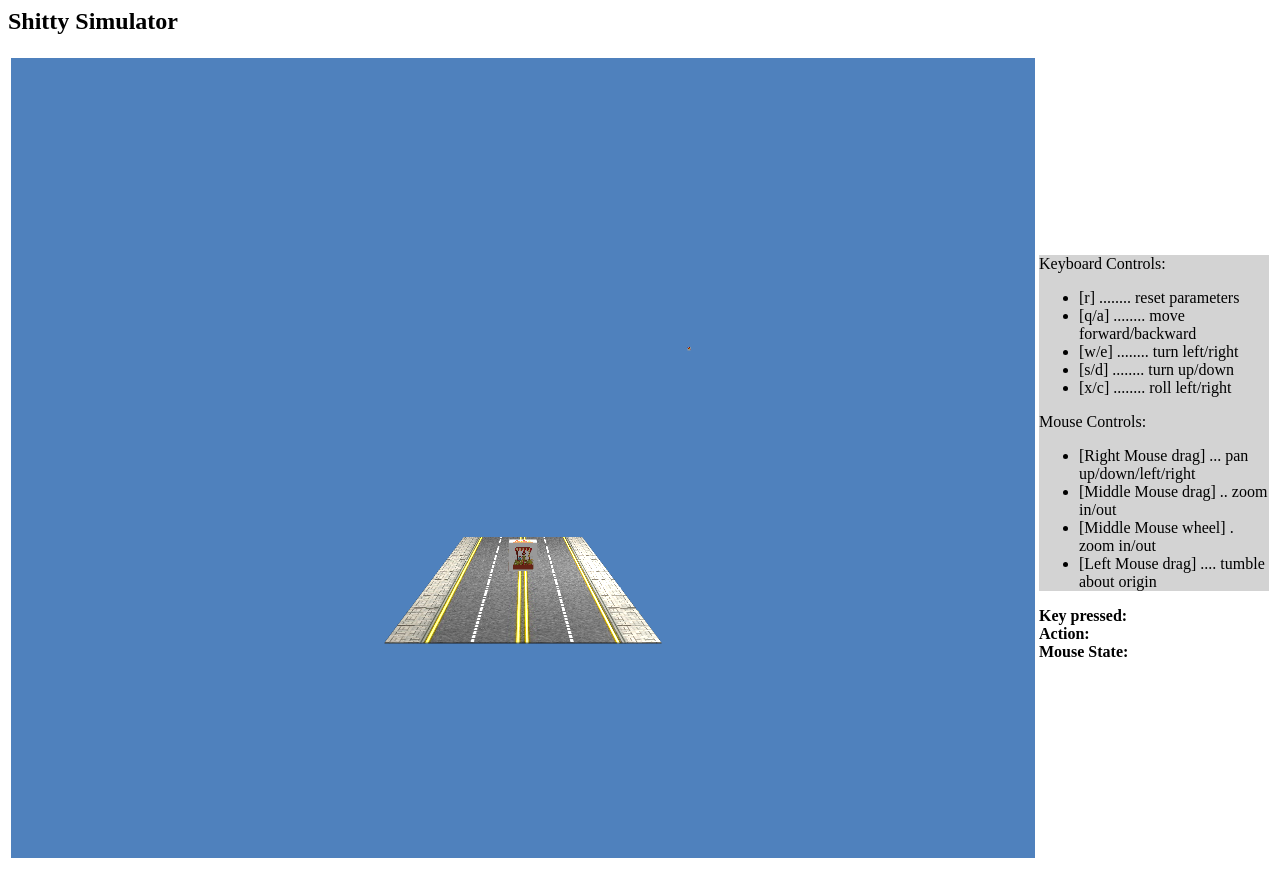
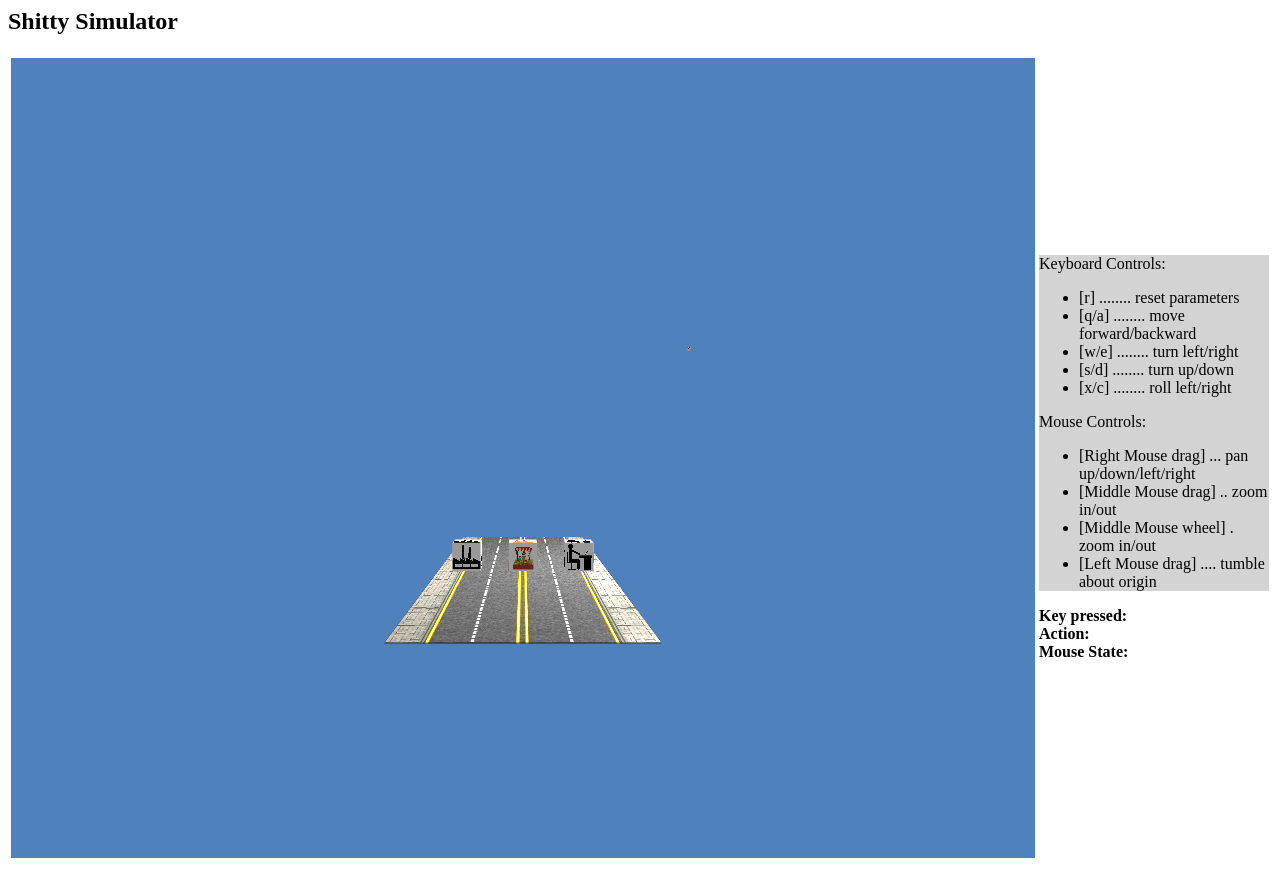
Before and after one commit to TrifectaIII/GFX-Final-Project, a website: page City Simulator/public_html/Lab4Navigation_start/index.html in a window 1280 px wide. Drawn offline with Linux system fonts and the light colour scheme.

Commit message:
added prelim factory anf office

```diff
--- /dev/null
+++ b/City Simulator/public_html/Lab4Navigation_start/geometry/Factory.js
@@ -0,0 +1,12 @@
+function Factory(){
+    this.name = "factory";
+}
+
+Factory.prototype.drawFactory = function () {
+    stack.push();
+    factorytex.activate();
+    stack.multiply(translate(0, 0.5, 0));
+    gl.uniformMatrix4fv(uModel_view, false, flatten(stack.top()));
+    Shapes.drawPrimitive(Shapes.cube);
+    stack.pop();
+};
--- /dev/null
+++ b/City Simulator/public_html/Lab4Navigation_start/geometry/Office.js
@@ -0,0 +1,12 @@
+function Office(){
+    this.name = "office";
+}
+
+Office.prototype.drawOffice = function () {
+    stack.push();
+    officetex.activate();
+    stack.multiply(translate(0, 0.5, 0));
+    gl.uniformMatrix4fv(uModel_view, false, flatten(stack.top()));
+    Shapes.drawPrimitive(Shapes.cube);
+    stack.pop();
+};
--- a/City Simulator/public_html/Lab4Navigation_start/index.html
+++ b/City Simulator/public_html/Lab4Navigation_start/index.html
@@ -139,6 +139,8 @@
         <script type="text/javascript" src="geometry/Disk.js"></script>
         <script type="text/javascript" src="geometry/Robot.js"></script>
         <script type="text/javascript" src="geometry/Market.js"></script>
+        <script type="text/javascript" src="geometry/Office.js"></script>
+        <script type="text/javascript" src="geometry/Factory.js"></script>
         <script type="text/javascript" src="geometry/Axis.js"></script>
         <script type="text/javascript" src="geometry/Road.js"></script>
         <script type="text/javascript" src="geometry/Shapes.js"></script>
--- a/City Simulator/public_html/Lab4Navigation_start/render_scene.js
+++ b/City Simulator/public_html/Lab4Navigation_start/render_scene.js
@@ -20,6 +20,8 @@ var lightAngleY = 5;
 var lightAngleX = 5;
 var program;
 var markettex;
+var officetex;
+var factorytex;
 
 window.onload = function init()
 {
@@ -55,7 +57,8 @@ window.onload = function init()
     imageTexture = new ImageTexture("../textures/test.jpg");
     road = new ImageTexture("../textures/Road.jpg");
     markettex = new ImageTexture("../textures/market.jpg");
-
+    officetex = new ImageTexture("../textures/office.jpg");
+    factorytex = new ImageTexture("../textures/factory.jpg");
 
     render();
 };
@@ -142,5 +145,17 @@ function render()
     stack.push();
     mar = new Market();
     mar.drawMarket();
+    stack.pop();
 
+    stack.push();
+    stack.multiply(translate(2,0,0));
+    off = new Office();
+    off.drawOffice();
+    stack.pop();
+
+    stack.push();
+    stack.multiply(translate(-2,0,0));
+    fac = new Factory();
+    fac.drawFactory();
+    stack.pop();
 }
```
Also changed, not shown: City Simulator/nbproject/private/private.xml (+5 -3 lines), City Simulator/public_html/textures/factory.jpg (added), City Simulator/public_html/textures/office.jpg (added).
